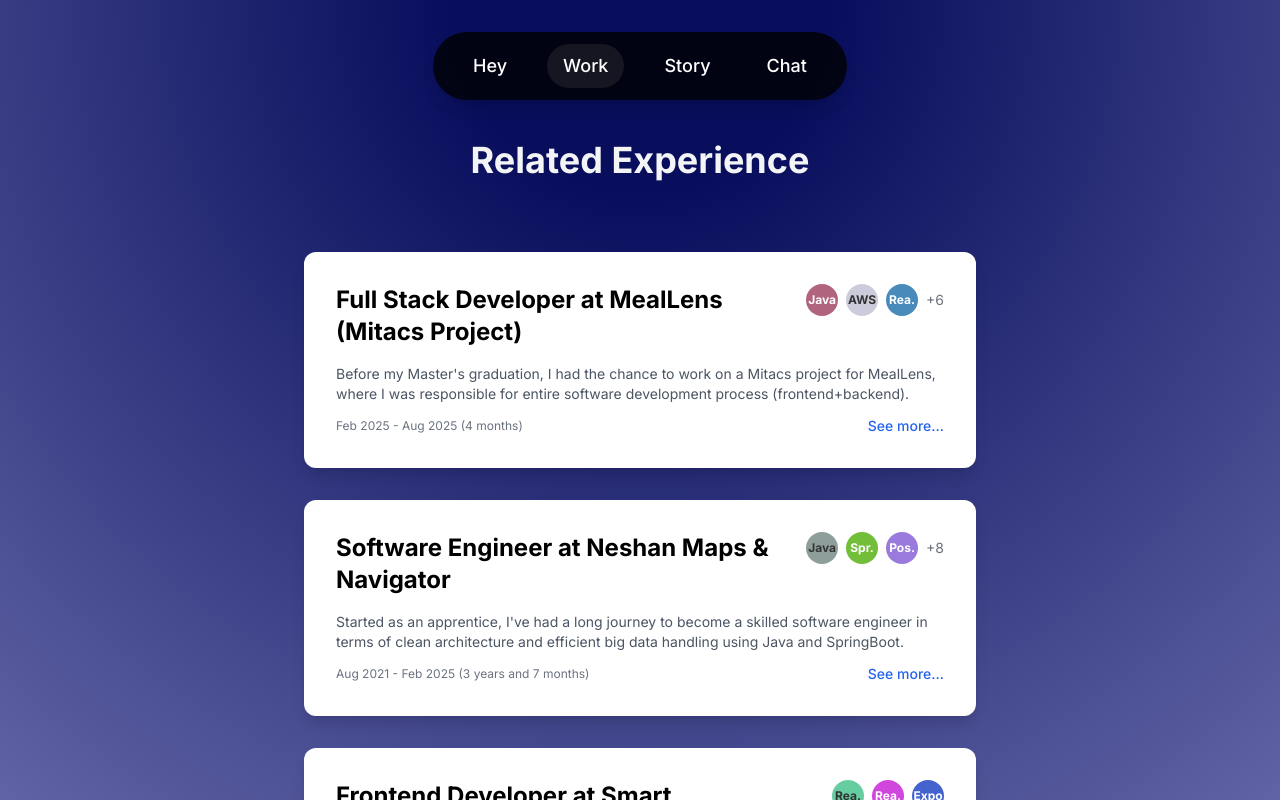
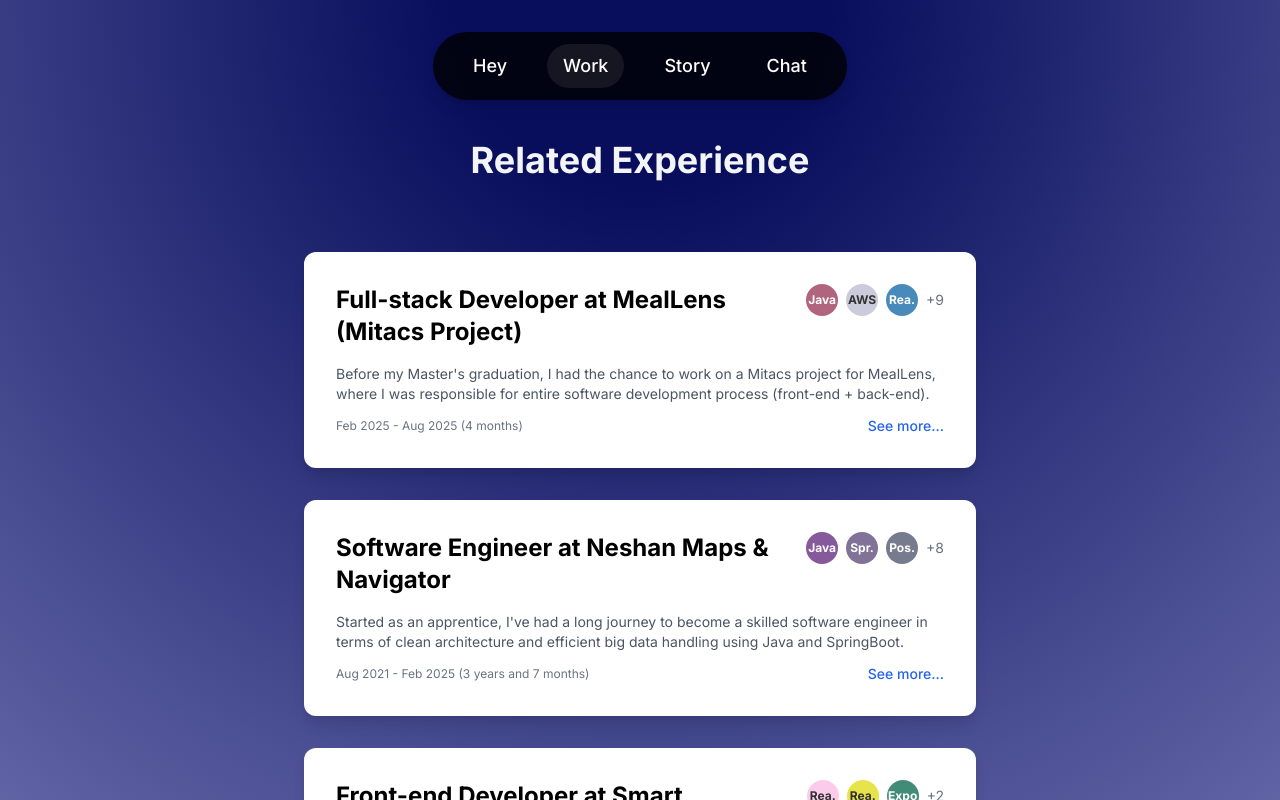
Before and after one commit to alinakhaee/portfolio, a React (Create React App) app: page / in a window 1280 px wide. Both pictures are taken after a click on the link "Work". Shown: the top 800 px of the page. Built offline with nearby package versions, Linux system fonts and the light colour scheme.

Commit message:
complete the work cards description

```diff
--- a/src/components/StoryTimeLine.js
+++ b/src/components/StoryTimeLine.js
@@ -6,7 +6,7 @@ const intervals = [
   { title: 'Bachelor\'s Education', color: 'bg-blue-300', start: '2018-09', end: '2023-03' },
   { title: 'Master\'s Education', color: 'bg-green-300', start: '2023-09', end: '2025-05' },
   { title: 'Part Software Group', color: 'bg-purple-300', start: '2020-04', end: '2020-08' },
-  { title: 'Smart Construction Inc.', color: 'bg-pink-300', start: '2020-10', end: '2021-09' },
+  { title: 'Smart Construction Group', color: 'bg-pink-300', start: '2020-10', end: '2021-09' },
   { title: 'Neshan Maps & Navigator', color: 'bg-orange-300', start: '2021-08', end: '2025-02' },
   { title: 'Mitacs Internship', color: 'bg-indigo-400', start: '2025-01', end: '2025-05' },
 ];
--- a/src/components/WorkCards.js
+++ b/src/components/WorkCards.js
@@ -25,11 +25,14 @@ function getContrastTextColor(hexBgColor) {
 const cards = [
   {
     type: 'work',
-    title: 'Full Stack Developer at MealLens (Mitacs Project)',
-    description: 'Before my Master\'s graduation, I had the chance to work on a Mitacs project for MealLens, where I was responsible for entire software development process (frontend+backend).',
-    languages: ['Java', 'AWS', 'React', 'SpringBoot', 'PostgreSQL', 'React Native', 'Expo', 'Docker', 'Kubernetes'],
-    details1: '- Full details about Project Alpha.\n- This could include screenshots, links, features, challenges, and more.\n- Lorem ipsum dolor sit amet, consectetur adipiscing elit.\n- Pellentesque euismod, nisi eu consectetur consectetur, nisl nisi consectetur nisi, euismod euismod nisi nisi euismod.',
-    details2: '- Full details about Project Alpha.\n- This could include screenshots, links, features, challenges, and more.\n- Lorem ipsum dolor sit amet, consectetur adipiscing elit.\n- Pellentesque euismod, nisi eu consectetur consectetur, nisl nisi consectetur nisi, euismod euismod nisi nisi euismod.',
+    title: 'Full-stack Developer at MealLens (Mitacs Project)',
+    description: 'Before my Master\'s graduation, I had the chance to work on a Mitacs project for MealLens, where I was responsible for entire software development process (front-end + back-end).',
+    languages: ['Java', 'AWS', 'React', 'SpringBoot', 'PostgreSQL', 'React Native', 'Expo', 'Docker', 'Kubernetes', 'S3', 'EC2', 'RDS'],
+    details1: 'In a Mitacs project, I was responsible for developing the server, application, website, and cloud infrastructure for MealLens AI, a nascent AI-powered company that offers personal nutrition analysis and recommendations based on the actual inventory each user has.',
+    details2: '- Developed an IOS & Android app and a PWA using **React Native** (Expo)'
+    + '\n- Implemented a **React.js** website by reusing the components used in the React Native app, to ensure a solid front-end system.'
+    + '\n- Designed and fully implemented a robust backend service using **Spring Boot** and **Java**.'
+    + '\n- Deployed services, databases, and files using **AWS EC2**, **RDS**, and **S3** for scalable deployments.',
     duration: 'Feb 2025 - Aug 2025 (4 months)',
   },
   {
@@ -37,26 +40,32 @@ const cards = [
     title: 'Software Engineer at Neshan Maps & Navigator',
     description: 'Started as an apprentice, I\'ve had a long journey to become a skilled software engineer in terms of clean architecture and efficient big data handling using Java and SpringBoot.',
     languages: ['Java', 'SpringBoot', 'PostgreSQL', 'Docker', 'Kubernetes', 'Rust', 'PostGIS', 'Prometheus', 'Grafana', 'Elasticsearch', 'RabbitMQ'],
-    details1: '- Full details about Project Alpha.\n- This could include screenshots, links, features, challenges, and more.\n- Lorem ipsum dolor sit amet, consectetur adipiscing elit.\n- Pellentesque euismod, nisi eu consectetur consectetur, nisl nisi consectetur nisi, euismod euismod nisi nisi euismod.',
-    details2: '- Full details about Project Alpha.\n- This could include screenshots, links, features, challenges, and more.\n- Lorem ipsum dolor sit amet, consectetur adipiscing elit.\n- Pellentesque euismod, nisi eu consectetur consectetur, nisl nisi consectetur nisi, euismod euismod nisi nisi euismod.',
+    details1: 'Neshan is the leading local maps and navigation app, chosen 5 times as the best navigation app of the year in Iran. Its complete and accurate support over the complex network of local roads resulted in its excellence in the market over other well-known navigators.',
+    details2: '- **Promoted** to an Assistant Team Lead within one year due to outstanding project maintenance skills.'
+    + '\n- **Assisted** the company in scaling up from an startup to a leading local navigation app with 10M+ users.'
+    + '\n- Designed and implemented real-time polynomial-time algorithms for traffic detection, optimizing fuel efficiency in routing, and improving ETA accuracy in congested areas'
+    + '\n- Decreased the computation time of loading large-scale traffic data up to **50%** by revising the legacy-code algorithms and designing them from scratch with a wiser approach.'
+    + '\n- Reduced memory usage by up to **40%** by rewriting heavy components in **C++** (Integrated by JNI) and **Rust**.'
+    + '\n- Deployed an XGBoost model for predicting optimal departure time for a given arrival time and route, with over **85%** accuracy.'
+    + '\n- Implemented system health monitoring with **Prometheus** and **Grafana** for 100\% uptime.',
     duration: 'Aug 2021 - Feb 2025 (3 years and 7 months)',
   },
   {
     type: 'work',
-    title: 'Frontend Developer at Smart Construction',
-    description: 'In Smart Construction, our project was to develop a system to improve communication between workers in a construction project.',
-    languages: ['React', 'React Native', 'Expo'],
-    details1: '- Full details about Project Beta.\n- This could include screenshots, links, features, challenges, and more.\n- Lorem ipsum dolor sit amet, consectetur adipiscing elit.\n- Pellentesque euismod, nisi eu consectetur consectetur, nisl nisi consectetur nisi, euismod euismod nisi nisi euismod.',
-    details2: '- Full details about Project Beta.\n- This could include screenshots, links, features, challenges, and more.\n- Lorem ipsum dolor sit amet, consectetur adipiscing elit.\n- Pellentesque euismod, nisi eu consectetur consectetur, nisl nisi consectetur nisi, euismod euismod nisi nisi euismod.',
+    title: 'Front-end Developer at Smart Construction Group',
+    description: 'In Smart Construction Group, our project was to develop a system to improve communication between workers in a construction project.',
+    languages: ['React', 'React Native', 'Expo', 'Front-end Development', 'Mobile Development'],
+    details1: 'Smart Construction Group, founded by an associate professor at Ferdowsi University of Mashhad, is a company that develops easy-to-use and useful software for a more convenient tracking of the construction projects.',
+    details2: '- **Led** the development of a **React Native** app used by construction workers to submit daily progress.\n- Implemented user-friendly components to enhance usability, getting over **90%** satisfaction from the users (construction workers).\n- Programmed +50 React Native components, reused in the React.js website to solidify the front-end system.',
     duration: 'Oct 2020 - Sept 2021 (1 year)',
   },
   {
     type: 'work',
-    title: 'Backend Developer at Part Software Group',
+    title: 'Back-end Developer at Part Software Group',
     description: 'In a selective internship program, I simulated an X (Twitter) REST API using Node.js, Express, and PostgreSQL.',
-    languages: ['Nodejs', 'Express', 'PostgreSQL', 'Backend Development', 'REST API'],
-    details1: 'In a Back-end Development Internship program hosted by Part Softrware Group and the Ferdowsi University of Mashhad, I passed a comprehensive interview and was selected to be one of the 10 interns among 100+ student applicants.',
-    details2: '- In this internship, I worked with Node.js, Express, and PostgreSQL to build a social media REST API.\n- My main focus was deploying the API so that it was accessible for users and developers to test and use.\n- My biggest achievement in this role was successfully deploying the API, which involved handling requests, responses, and integrating the database with user data and posts.',
+    languages: ['Nodejs', 'Express', 'PostgreSQL', 'Back-end Development', 'REST API'],
+    details1: 'In a Back-end Development Internship program hosted by Part Software Group, I passed a comprehensive interview and was selected to be one of the 10 interns among 100+ student applicants.',
+    details2: '- Utilized **Node.js**, **Express**, and **PostgreSQL** to build a social media REST API similar to X (Twitter).\n- Completed the full server development from scratch to deployment on a private cloud server.\n- Tested the REST APIs for loading, security, integration, and data validity checks.',
     duration: 'Apr 2020 - Aug 2020 (4 months)',
   },
   {
```
